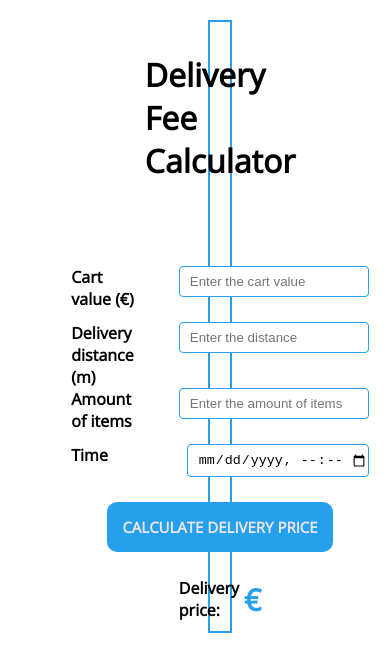
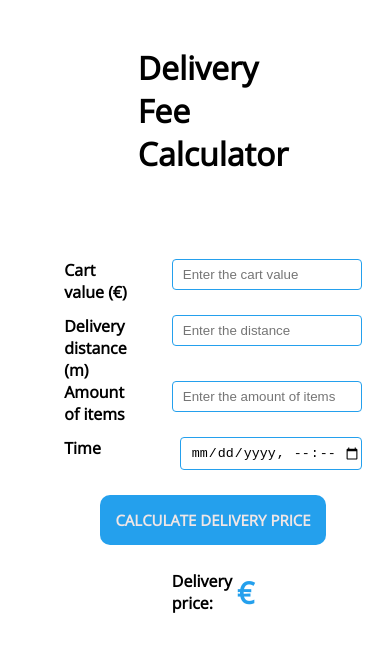
Before and after one commit to steninxavier/DeliveryFeeCalculator, a React (Create React App) app: page / in a window 390 px wide. Shown: the top 672 px of the page. Built offline with nearby package versions, Linux system fonts and the light colour scheme.

Commit message:
Update App.css

```diff
--- a/src/App.css
+++ b/src/App.css
@@ -80,8 +80,9 @@ input::-webkit-inner-spin-button {
 
 @media only screen and (max-width: 480px) {
   .container {
-    padding: 10px;
+    padding: 5px;
     justify-content: flex-start;
+    border:none;
   }
   .dateTime {
     height: 31px;
```
